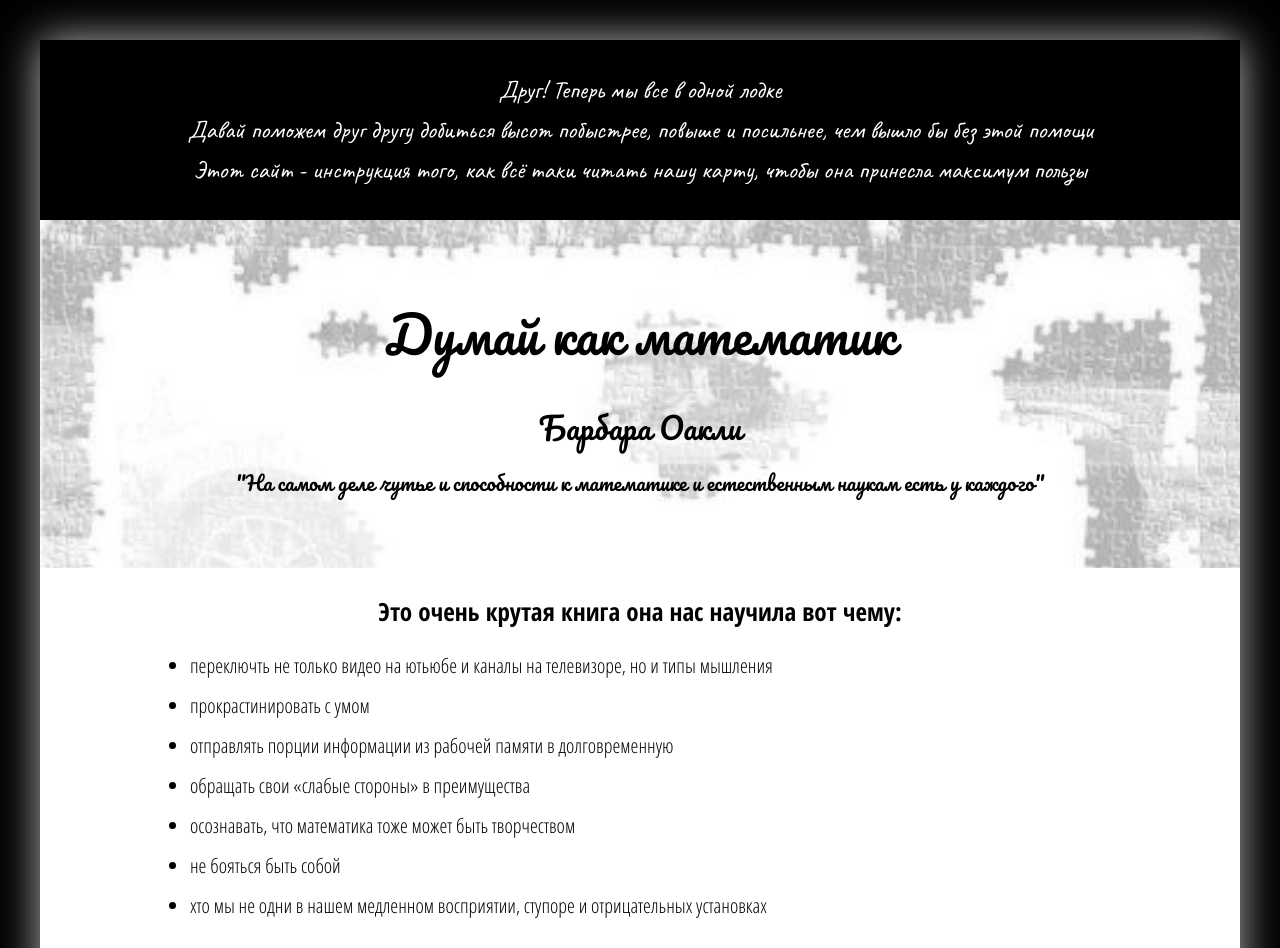
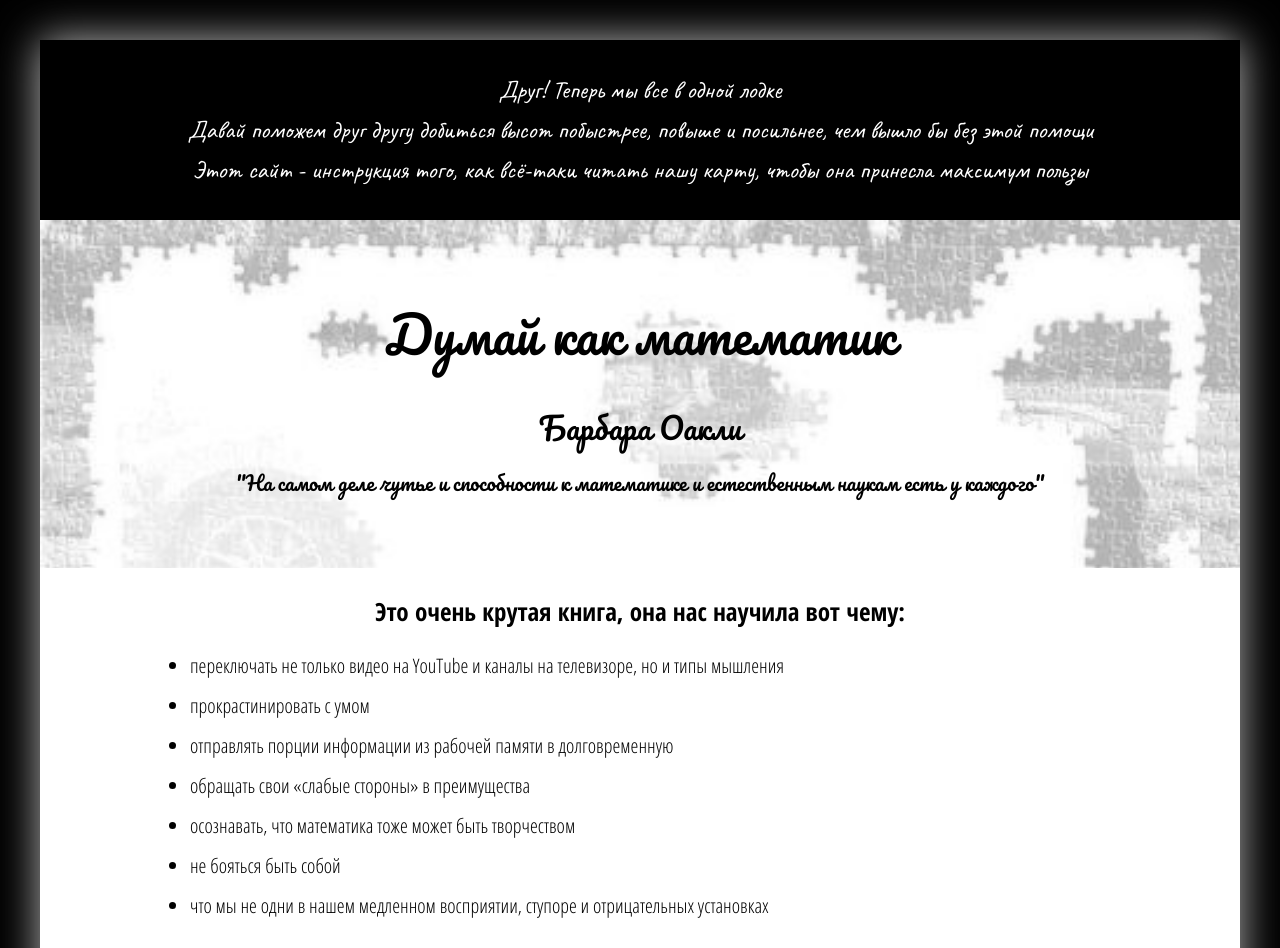
Before and after one commit to neveroer/mindmap, a plain HTML site: page index.html in a window 1280 px wide. Shown: the top 948 px of the page. Drawn offline with Linux system fonts and the light colour scheme.

Commit message:
upd texts

```diff
--- a/index.html
+++ b/index.html
@@ -29,7 +29,7 @@
           чем вышло бы без этой помощи
         </p>
         <p>
-          Этот сайт - инструкция того, как всё таки читать нашу карту, чтобы она
+          Этот сайт - инструкция того, как всё-таки читать нашу карту, чтобы она
           принесла максимум пользы
         </p>
       </div>
@@ -44,10 +44,10 @@
       </div>
       <!-- about a book -->
       <div>
-        <h4>Это очень крутая книга она нас научила вот чему:</h4>
+        <h4>Это очень крутая книга, она нас научила вот чему:</h4>
         <ul class="list">
           <li>
-            переключть не только видео на ютьюбе и каналы на телевизоре, но и
+            переключать не только видео на YouTube и каналы на телевизоре, но и
             типы мышления
           </li>
           <li>прокрастинировать с умом</li>
@@ -58,7 +58,7 @@
           <li>осознавать, что математика тоже может быть творчеством</li>
           <li>не бояться быть собой</li>
           <li>
-            xто мы не одни в нашем медленном восприятии, ступоре и отрицательных
+            что мы не одни в нашем медленном восприятии, ступоре и отрицательных
             установках
           </li>
         </ul>
```
